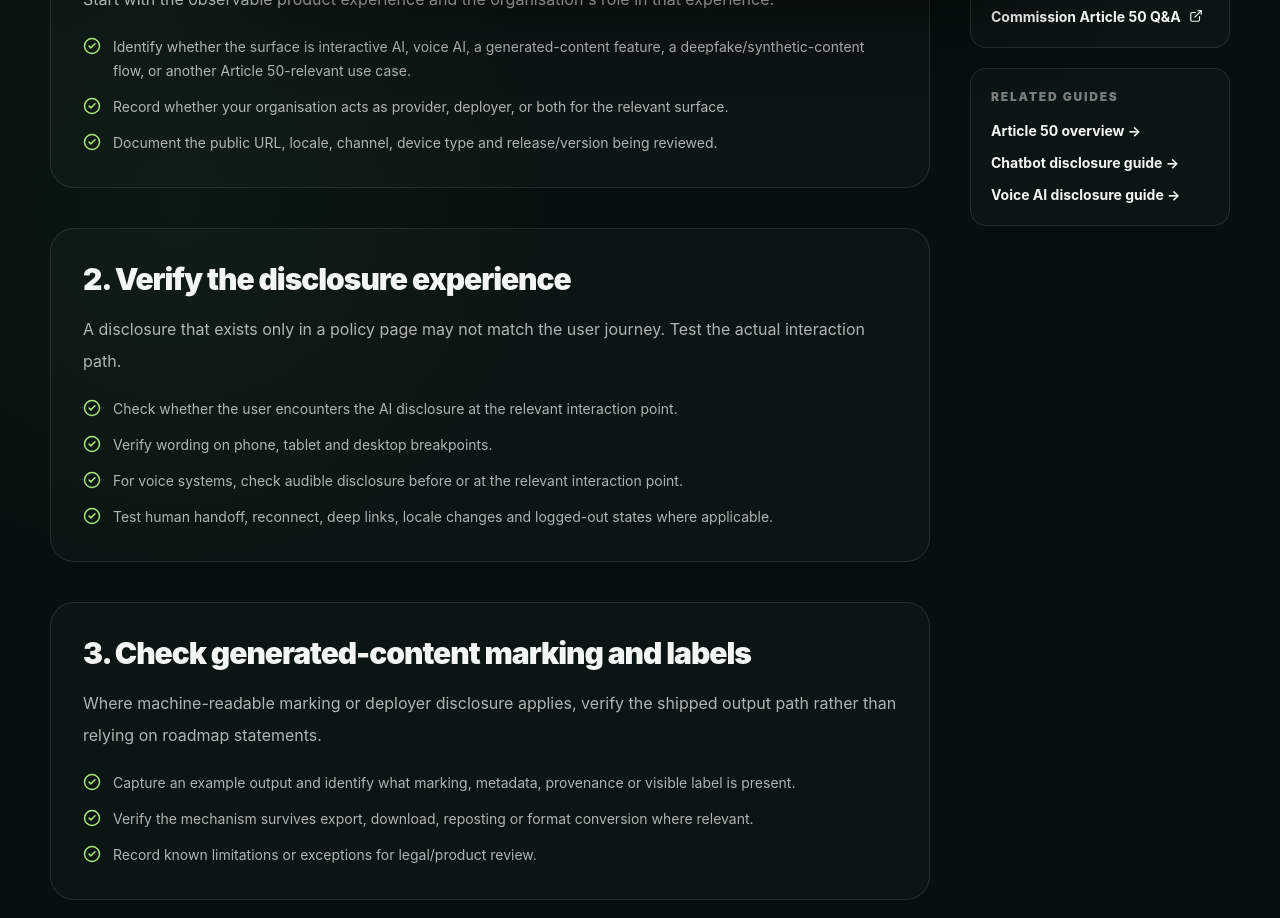
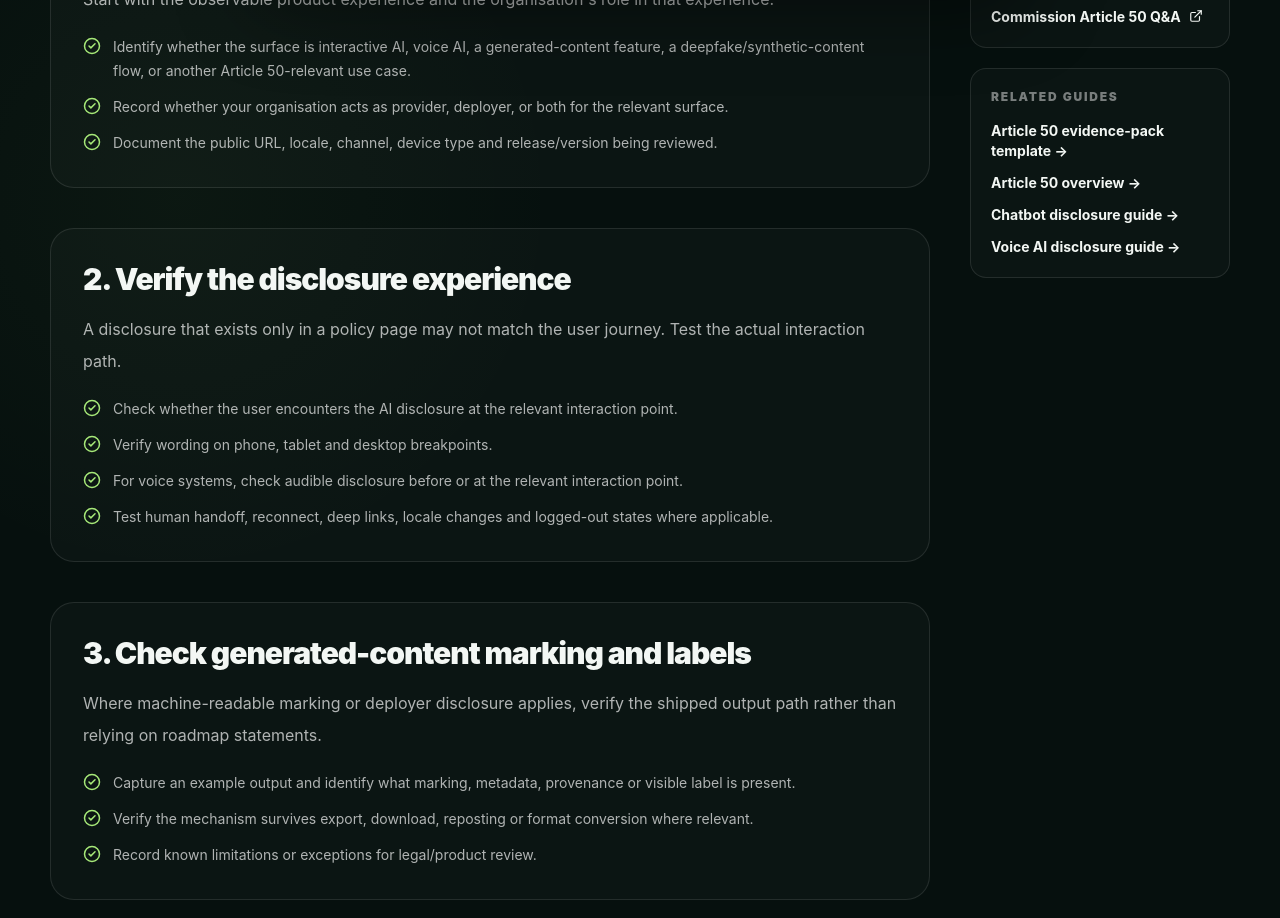
Before and after one commit to PredragCkautovic/tracenotice-public, a Next.js app: page /article-50-checklist in a window 1280 px wide. Shown: the part 800-1718 px from the top of the page. Built offline with nearby package versions, Linux system fonts and the light colour scheme.

Commit message:
Link checklist to evidence pack

```diff
--- a/src/app/article-50-checklist/page.tsx
+++ b/src/app/article-50-checklist/page.tsx
@@ -20,6 +20,7 @@ export default function Page(){
     { q: "Can this be used for AI agencies with multiple client products?", a: "Yes. The same surface-by-surface structure can be repeated for separate client chat, voice or generative-AI releases." },
     { q: "What is the fastest TraceNotice starting point?", a: "The €190 review covers one public AI surface and is designed to produce a focused implementation brief, acceptance criteria and evidence checklist." },
   ]} related={[
+    { label: "Article 50 evidence-pack template", href: "/article-50-evidence-pack/" },
     { label: "Article 50 overview", href: "/article-50-ai-act/" },
     { label: "Chatbot disclosure guide", href: "/ai-chatbot-disclosure/" },
     { label: "Voice AI disclosure guide", href: "/voice-ai-disclosure/" },
```
